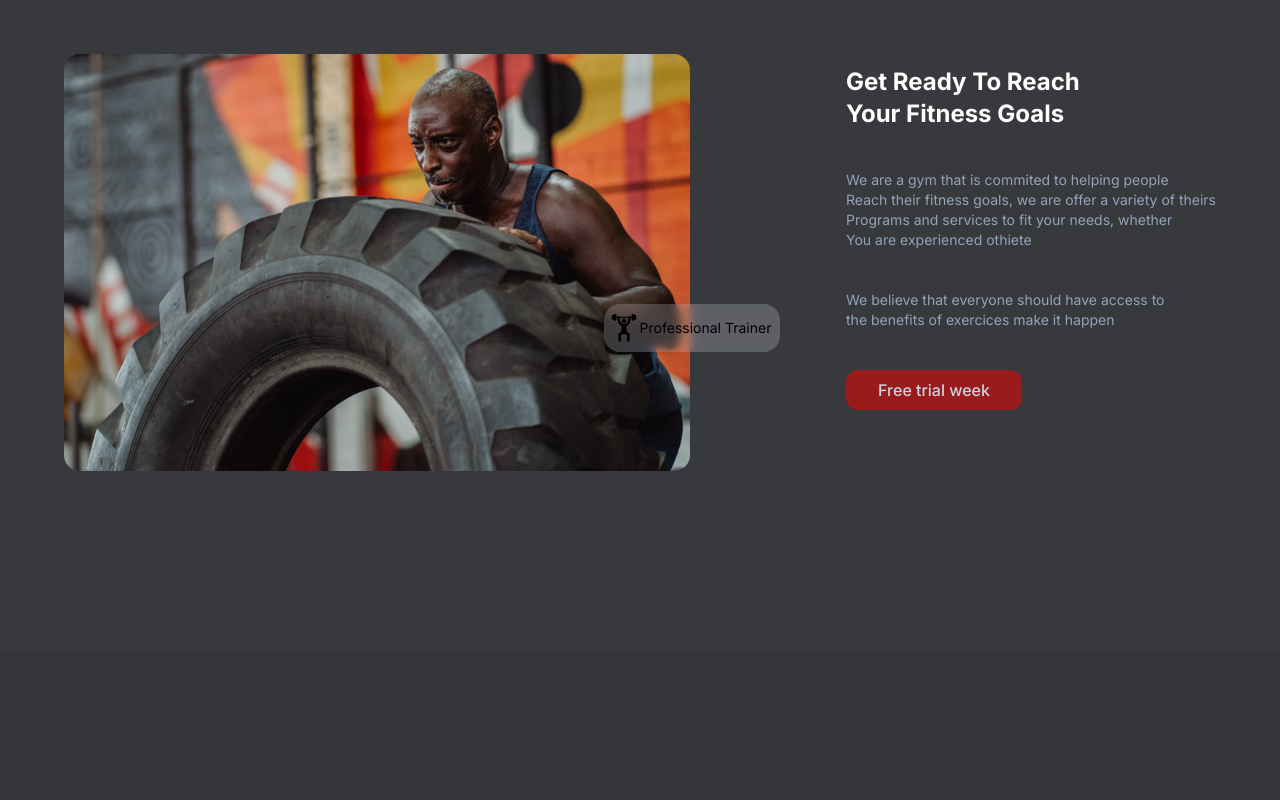
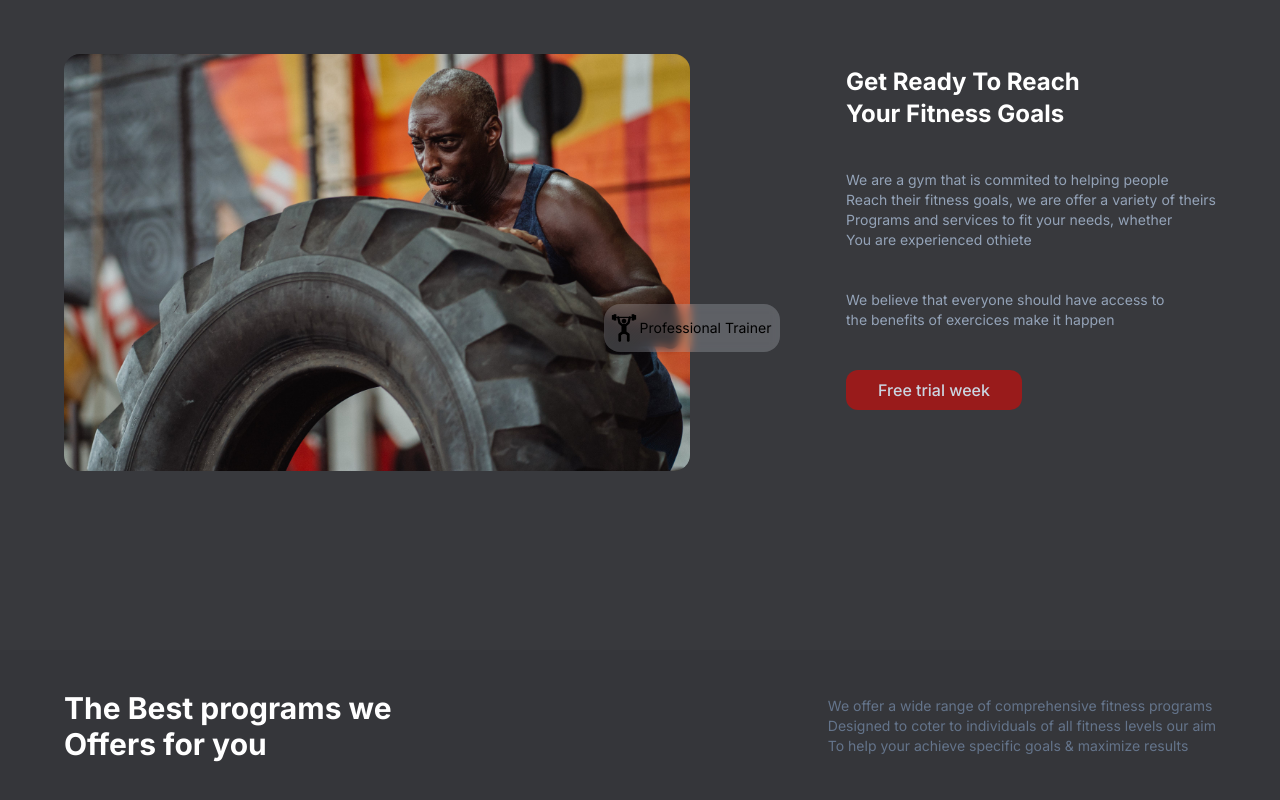
Before and after one commit to tchasinga/gym-rooms, a Next.js app: page / in a window 1280 px wide. Shown: the part 1026-1826 px from the top of the page. Built offline with nearby package versions, Linux system fonts and the light colour scheme.

Commit message:
New code is now added

```diff
--- a/src/app/components/BestOffer.jsx
+++ b/src/app/components/BestOffer.jsx
@@ -2,7 +2,20 @@ import React from 'react'
 
 export default function BestOffer() {
   return (
-    <div className='max-w-6xl mx-auto'>
+    <div className='max-w-6xl mx-auto pt-10 w-full'>
+
+      <div className="flex justify-between items-center">
+        <div className="text-3xl font-bold text-white">
+          <h1>The Best programs we <br /> Offers for you</h1>
+        </div>
+
+         <div className="text-slate-500 text-sm font-normal">
+          <p>We offer a wide range of comprehensive fitness programs</p>
+          <p>Designed to coter to individuals of all fitness levels our aim</p>
+          <p>To help your achieve specific goals & maximize results</p>
+         </div>
+      </div>
+
     </div>
   )
 }
--- a/src/app/page.jsx
+++ b/src/app/page.jsx
@@ -11,7 +11,7 @@ export default function Home() {
          <Companies />
        </section>
 
-       <section className='NewCodeIsnow'>
+       <section className='NewCodeIsnow '>
        <BestOffer />
        </section>
 
```
